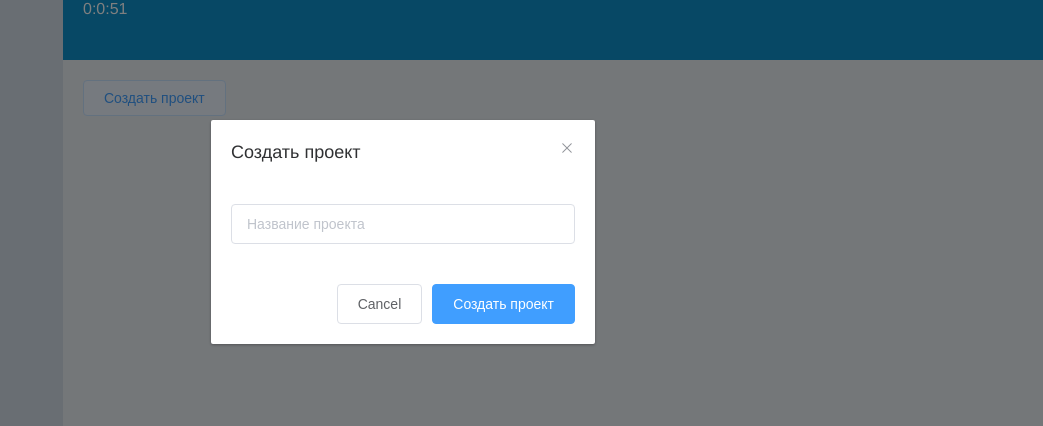
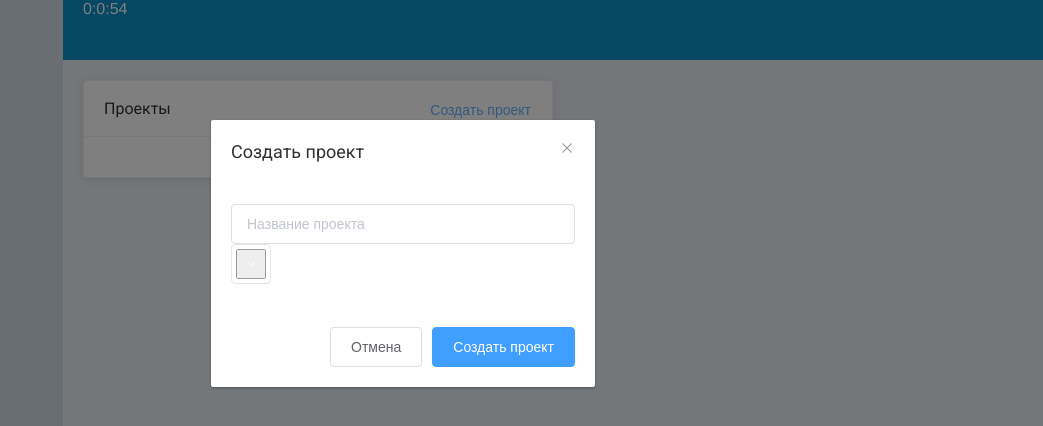
Before and after one commit to webcartel/tasker, a Vue app: page /#/ in a window 1280 px wide. Both pictures are taken after a click on the button "Создать проект". Shown: the top 426 px of the page, without its empty margins (237-1280 px from the left). Built offline with nearby package versions, Linux system fonts and the light colour scheme.

Commit message:
Доработка project-component

```diff
--- a/index.html
+++ b/index.html
@@ -4,6 +4,7 @@
     <meta charset="utf-8">
     <meta name="viewport" content="width=device-width,initial-scale=1.0">
     <title>tasker</title>
+    <link href="https://fonts.googleapis.com/css?family=Roboto:300,400,500,700&amp;subset=cyrillic" rel="stylesheet">
   </head>
   <body>
     <div id="app"></div>
--- a/src/components/projects/index.vue
+++ b/src/components/projects/index.vue
@@ -1,21 +1,43 @@
 <template lang="html">
 
     <div class="projects">
-        <el-button size="medium" @click="createProjectDialogVisible = true">Создать проект</el-button>
+        <el-row>
 
-        <div v-for="project in projectList">{{ project.projectName }}</div>
+            <el-col :span="12">
+              <el-card class="projects-card">
+                  <div slot="header" class="clearfix projects-card-header">
+                      <span>Проекты</span>
+                      <el-button style="float: right; padding: 3px 0" type="text" @click="createProjectDialogVisible = true">Создать проект</el-button>
+                  </div>
+
+                  <div class="project-item" v-for="project in projectList">
+                      <span class="color" v-bind:style="{ background: project.projectColor }"></span>
+                      <span class="name">{{ project.projectName }}</span>
+                  </div>
+              </el-card>
+            </el-col>
+
+            <el-col :span="12">
+
+            </el-col>
+        </el-row>
 
         <!-- dialogs -->
         <el-dialog
             title="Создать проект"
             :visible.sync="createProjectDialogVisible"
             width="30%">
-            <el-input placeholder="Название проекта" v-model="projectNameInput"></el-input>
+            <el-input placeholder="Название проекта" v-model="projectNameInput" v-on:keyup.enter="createNewProject()" clearable autofocus></el-input>
+            <el-color-picker
+              v-model="projectColorInput"
+              :predefine="predefineColors">
+            </el-color-picker>
             <span slot="footer" class="dialog-footer">
-                <el-button @click="createProjectDialogVisible = false">Cancel</el-button>
+                <el-button @click="createProjectDialogVisible = false">Отмена</el-button>
                 <el-button type="primary" @click="createNewProject()">Создать проект</el-button>
             </span>
         </el-dialog>
+        <!-- dialogs -->
     </div>
 
 </template>
@@ -36,21 +58,34 @@ export default  {
 
     data() {
         return {
-            storage: {
-                projects: []
-            },
+            storage: {},
             createProjectDialogVisible: false,
             projectNameInput: '',
+            projectColorInput: '#eee',
+            predefineColors: [
+                '#ff4500',
+                '#ff8c00',
+                '#ffd700',
+                '#90ee90',
+                '#00ced1',
+                '#1e90ff',
+                '#c71585',
+            ],
             projectList: {},
         }
     },
 
     methods: {
         createNewProject() {
+            if ( this.projectNameInput === '' ) { this.createProjectDialogVisible = false; return }
+
             let newId = this.newProjectId()
-            this.storage.projects.push({projectId: newId, projectName: this.projectNameInput})
+            let createTimestamp = new Date().getTime();
+            this.storage.projects.push( {projectId: newId, projectName: this.projectNameInput, projectColor: this.projectColorInput, createTimestamp: createTimestamp} )
             localStorage.setItem('storage', JSON.stringify(this.storage))
+            this.getProjectList()
             this.projectNameInput = ''
+            this.projectColorInput = '#fff'
             this.createProjectDialogVisible = false
         },
 
@@ -72,14 +107,18 @@ export default  {
             if ( localStorage.getItem('storage') ) {
                 return JSON.parse(localStorage.getItem('storage'))
             }
-            else {
-                return {projects:[]}
-            }
         },
 
         setLocalStorage() {
+            let storage = {
+                projects: []
+            }
             if ( !localStorage.getItem('storage') ) {
-                localStorage.setItem('storage', JSON.stringify(this.storage))
+                localStorage.setItem('storage', JSON.stringify(storage))
+                this.storage = storage
+            }
+            else {
+                this.storage = JSON.parse(localStorage.getItem('storage'))
             }
         }
     },
@@ -96,7 +135,36 @@ export default  {
 <style scoped lang="scss">
 
 .projects {
+    font: 400 16px 'Roboto', sans-serif;
 
+    .projects-card {
+        .projects-card-header {
+
+        }
+
+        .project-item {
+            display: flex;
+            align-items: center;
+            padding: 15px 15px;
+            margin-bottom: 10px;
+            background: #f5f5f5;
+
+            .color {
+                display: inline-block;
+                margin-right: 15px;
+                width: 20px;
+                height: 20px;
+                border-radius: 3px;
+                vertical-align: middle;
+            }
+
+            .name {
+                display: inline-block;
+                font: 400 14px/21px 'Roboto', sans-serif;
+                vertical-align: middle;
+            }
+        }
+    }
 }
 
 </style>
```
